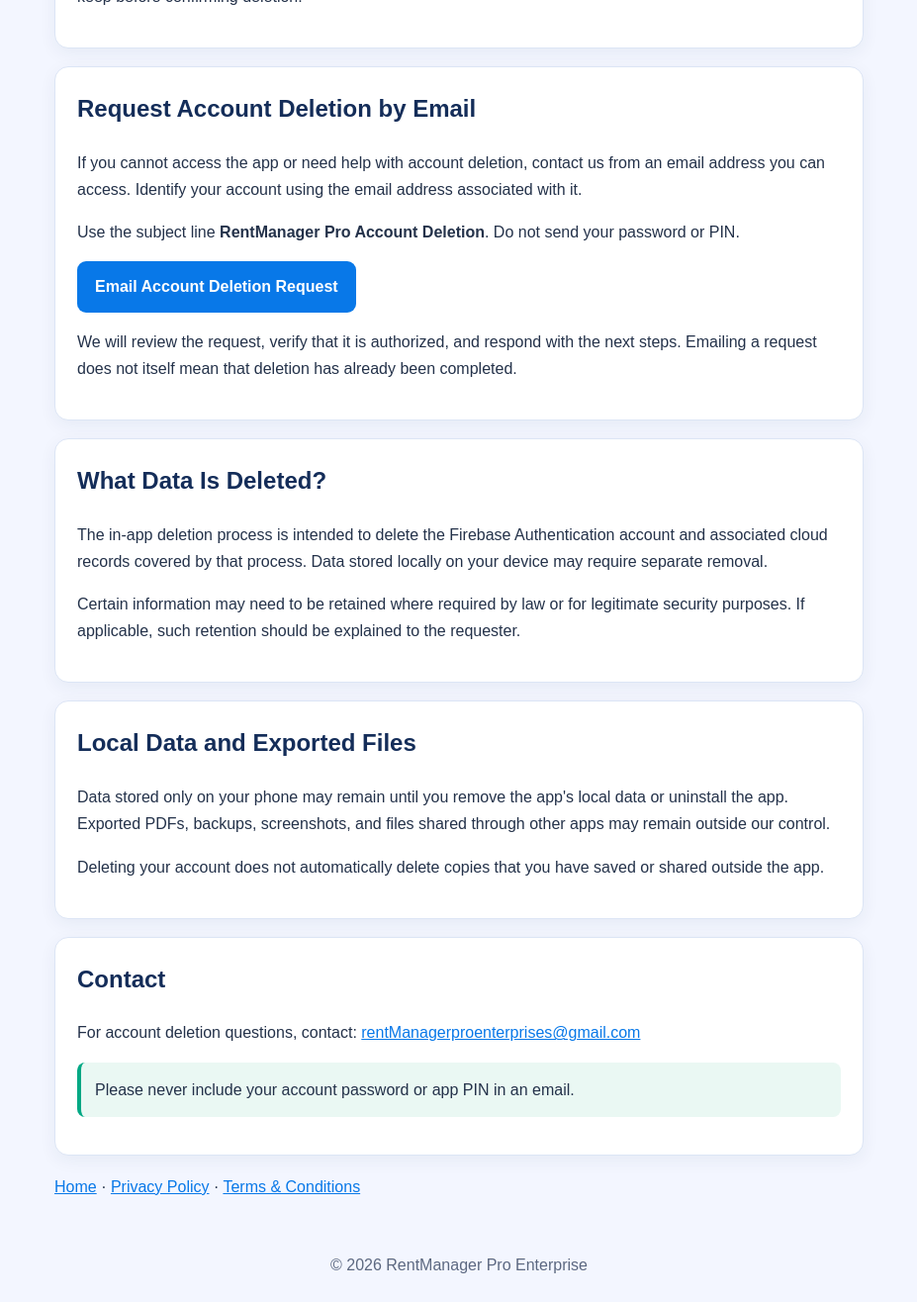
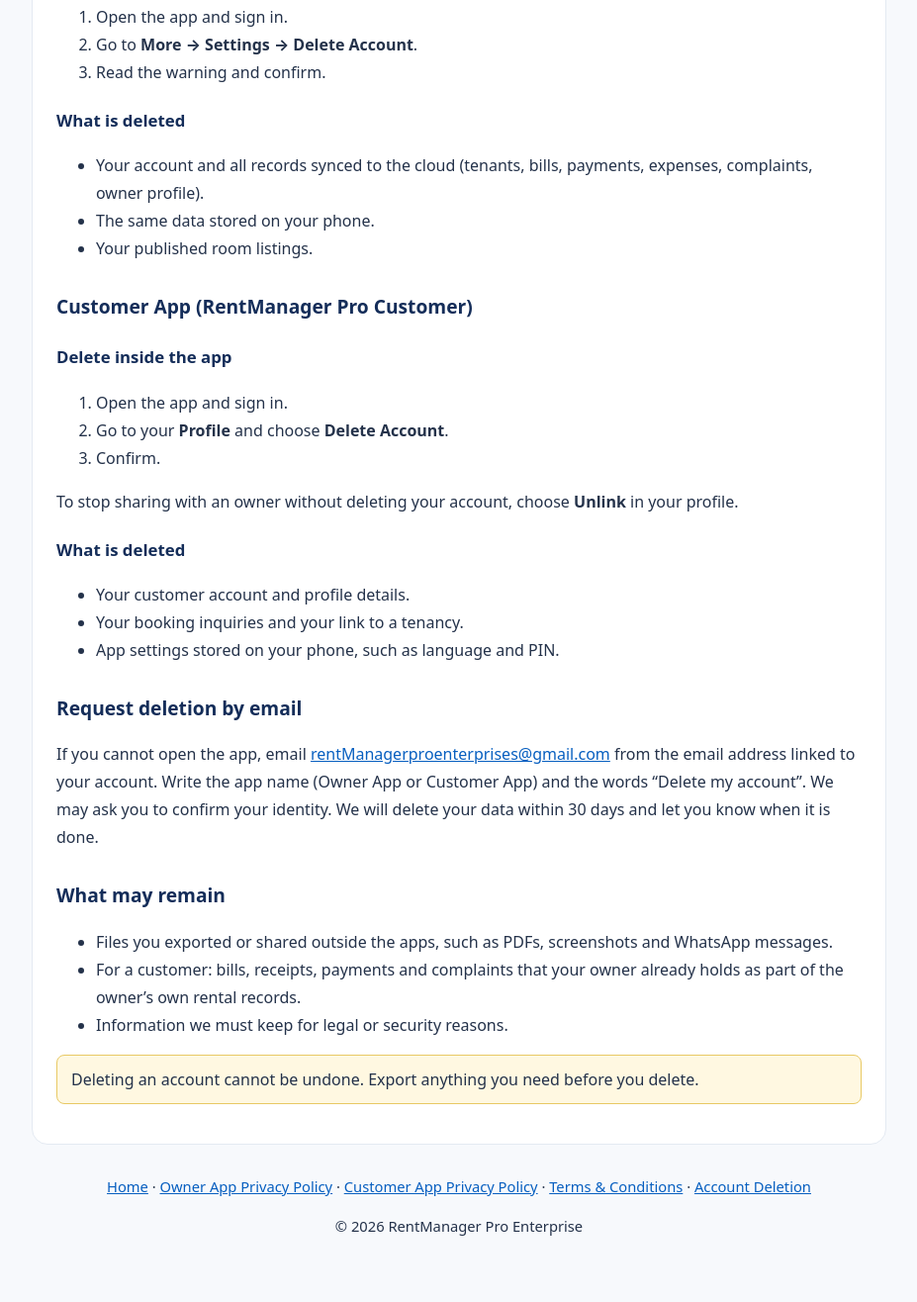
Before and after one commit to abhyas8862/rentmanager-pro-website, a plain HTML site: page account-deletion.html in a window 1280 px wide. Shown: the part 480-1796 px from the top of the page at 99% size, without its empty margins (176-1103 px from the left). Drawn offline with Linux system fonts and the light colour scheme.

Commit message:
Update account-deletion.html

```diff
--- a/account-deletion.html
+++ b/account-deletion.html
@@ -1,157 +1,87 @@
-<!DOCTYPE html><html lang="en">
+<!doctype html>
+<html lang="en">
 <head>
-  <meta charset="UTF-8">
-  <meta name="viewport" content="width=device-width, initial-scale=1.0">
-  <meta name="description" content="Learn how to delete your RentManager Pro Enterprise account and request deletion of associated cloud data.">
+  <meta charset="utf-8">
+  <meta name="viewport" content="width=device-width, initial-scale=1">
+  <meta name="description" content="How to delete your account and data in the RentManager Pro Enterprise owner app and the RentManager Pro Customer app.">
+  <meta name="theme-color" content="#142D59">
   <title>Account Deletion | RentManager Pro Enterprise</title>
   <style>
-    * { box-sizing: border-box; }
-    body {
-      margin: 0;
-      font-family: Arial, sans-serif;
-      background: #f3f6ff;
-      color: #24324a;
-      line-height: 1.7;
-    }
-    header {
-      background: linear-gradient(135deg, #142d59, #0878e8, #8616c9);
-      color: white;
-      padding: 35px 20px;
-      text-align: center;
-    }
-    header h1 { margin: 0 0 8px; font-size: 30px; }
-    header p { margin: 0; }
-    main {
-      max-width: 850px;
-      margin: 28px auto;
-      padding: 0 16px;
-    }
-    section {
-      background: white;
-      padding: 22px;
-      margin-bottom: 18px;
-      border-radius: 14px;
-      border: 1px solid #dce5f5;
-      box-shadow: 0 5px 18px rgba(20, 45, 89, 0.06);
-    }
-    h2 { color: #142d59; margin-top: 0; }
-    a { color: #0878e8; overflow-wrap: anywhere; }
-    .button {
-      display: inline-block;
-      background: #0878e8;
-      color: white;
-      padding: 12px 18px;
-      border-radius: 9px;
-      text-decoration: none;
-      font-weight: bold;
-    }
-    .note {
-      background: #eaf8f3;
-      border-left: 4px solid #00a884;
-      padding: 14px;
-      border-radius: 8px;
-    }
-    footer {
-      text-align: center;
-      padding: 24px 16px;
-      color: #5c6880;
-    }
+    *{box-sizing:border-box}
+    body{font-family:system-ui,-apple-system,"Segoe UI",Roboto,Arial,sans-serif;line-height:1.75;color:#24324a;max-width:900px;margin:0 auto;padding:24px 18px;background:#f7f9fc}
+    header,.content{background:#fff;border:1px solid #e4eaf2;border-radius:16px;padding:24px;margin-bottom:18px}
+    header{background:linear-gradient(135deg,#142D59,#0878E8);color:#fff}
+    header h1{color:#fff;margin:10px 0}
+    header p{margin:4px 0;color:#edf4ff}
+    h2{color:#142D59;margin-top:28px;font-size:1.2rem}
+    h3{color:#142D59;margin-top:20px;font-size:1.05rem}
+    a{color:#075fc0;overflow-wrap:anywhere}
+    .back{color:#fff;text-decoration:none;font-weight:600}
+    .updated{font-size:.92rem}
+    .note{background:#fff8e1;border:1px solid #e8c964;border-radius:8px;padding:10px 14px}
+    footer{font-size:.92rem;text-align:center;padding:12px}
+    @media(max-width:600px){body{padding:12px}.content,header{padding:18px}}
   </style>
 </head>
 <body>
   <header>
+    <a class="back" href="index.html">← Home</a>
     <h1>Account Deletion</h1>
-    <p>RentManager Pro Enterprise</p>
-    <p>Manage your account and deletion requests</p>
-  </header>  <main>
-    <p><a href="index.html">← Home</a></p><section>
-  <h2>Delete Your Account in the App</h2>
-  <p>
-    If you can sign in to RentManager Pro Enterprise, open the account
-    or profile section in the app and use the <strong>Delete Account</strong>
-    option. Review the confirmation prompt carefully before proceeding.
-  </p>
-  <p>
-    Account deletion is intended to remove your Firebase Authentication
-    account and associated cloud records covered by the app's deletion
-    process. Please ensure that you have exported any information you
-    want to keep before confirming deletion.
-  </p>
-</section>
+    <p><strong>RentManager Pro Enterprise and RentManager Pro Customer</strong></p>
+    <p class="updated">Last updated: 14 November 2026</p>
+  </header>
+  <main class="content">
 
-<section>
-  <h2>Request Account Deletion by Email</h2>
-  <p>
-    If you cannot access the app or need help with account deletion,
-    contact us from an email address you can access. Identify your account
-    using the email address associated with it.
-  </p>
-  <p>
-    Use the subject line <strong>RentManager Pro Account Deletion</strong>.
-    Do not send your password or PIN.
-  </p>
-  <p>
-    <a class="button"
-       href="mailto:rentManagerproenterprises@gmail.com?subject=RentManager%20Pro%20Account%20Deletion">
-      Email Account Deletion Request
-    </a>
-  </p>
-  <p>
-    We will review the request, verify that it is authorized, and respond
-    with the next steps. Emailing a request does not itself mean that
-    deletion has already been completed.
-  </p>
-</section>
+<p>You can delete your account and data from either app. This page covers both apps and explains what is deleted and what is not.</p>
 
-<section>
-  <h2>What Data Is Deleted?</h2>
-  <p>
-    The in-app deletion process is intended to delete the Firebase
-    Authentication account and associated cloud records covered by that
-    process. Data stored locally on your device may require separate
-    removal.
-  </p>
-  <p>
-    Certain information may need to be retained where required by law
-    or for legitimate security purposes. If applicable, such retention
-    should be explained to the requester.
-  </p>
-</section>
+<h2>Owner App (RentManager Pro Enterprise)</h2>
+<h3>Delete inside the app</h3>
+<ol>
+<li>Open the app and sign in.</li>
+<li>Go to <strong>More &rarr; Settings &rarr; Delete Account</strong>.</li>
+<li>Read the warning and confirm.</li>
+</ol>
+<h3>What is deleted</h3>
+<ul>
+<li>Your account and all records synced to the cloud (tenants, bills, payments, expenses, complaints, owner profile).</li>
+<li>The same data stored on your phone.</li>
+<li>Your published room listings.</li>
+</ul>
 
-<section>
-  <h2>Local Data and Exported Files</h2>
-  <p>
-    Data stored only on your phone may remain until you remove the app's
-    local data or uninstall the app. Exported PDFs, backups, screenshots,
-    and files shared through other apps may remain outside our control.
-  </p>
-  <p>
-    Deleting your account does not automatically delete copies that you
-    have saved or shared outside the app.
-  </p>
-</section>
+<h2>Customer App (RentManager Pro Customer)</h2>
+<h3>Delete inside the app</h3>
+<ol>
+<li>Open the app and sign in.</li>
+<li>Go to your <strong>Profile</strong> and choose <strong>Delete Account</strong>.</li>
+<li>Confirm.</li>
+</ol>
+<p>To stop sharing with an owner without deleting your account, choose <strong>Unlink</strong> in your profile.</p>
+<h3>What is deleted</h3>
+<ul>
+<li>Your customer account and profile details.</li>
+<li>Your booking inquiries and your link to a tenancy.</li>
+<li>App settings stored on your phone, such as language and PIN.</li>
+</ul>
 
-<section>
-  <h2>Contact</h2>
-  <p>
-    For account deletion questions, contact:
-    <a href="mailto:rentManagerproenterprises@gmail.com">
-      rentManagerproenterprises@gmail.com
-    </a>
-  </p>
-  <p class="note">
-    Please never include your account password or app PIN in an email.
-  </p>
-</section>
+<h2>Request deletion by email</h2>
+<p>If you cannot open the app, email <a href="mailto:rentManagerproenterprises@gmail.com">rentManagerproenterprises@gmail.com</a> from the email address linked to your account. Write the app name (Owner App or Customer App) and the words &ldquo;Delete my account&rdquo;. We may ask you to confirm your identity. We will delete your data within 30 days and let you know when it is done.</p>
 
-<p>
-  <a href="index.html">Home</a> ·
-  <a href="privacy-policy.html">Privacy Policy</a> ·
-  <a href="terms-and-conditions.html">Terms &amp; Conditions</a>
-</p>
+<h2>What may remain</h2>
+<ul>
+<li>Files you exported or shared outside the apps, such as PDFs, screenshots and WhatsApp messages.</li>
+<li>For a customer: bills, receipts, payments and complaints that your owner already holds as part of the owner&rsquo;s own rental records.</li>
+<li>Information we must keep for legal or security reasons.</li>
+</ul>
+<p class="note">Deleting an account cannot be undone. Export anything you need before you delete.</p>
 
-  </main>  <footer>
-    &copy; 2026 RentManager Pro Enterprise
+  </main>
+  <footer>
+    <a href="index.html">Home</a> ·
+    <a href="privacy-policy.html">Owner App Privacy Policy</a> ·
+    <a href="customer-privacy-policy.html">Customer App Privacy Policy</a> ·
+    <a href="terms-and-conditions.html">Terms &amp; Conditions</a> ·
+    <a href="account-deletion.html">Account Deletion</a>
+    <p>© 2026 RentManager Pro Enterprise</p>
   </footer>
 </body>
 </html>
```
